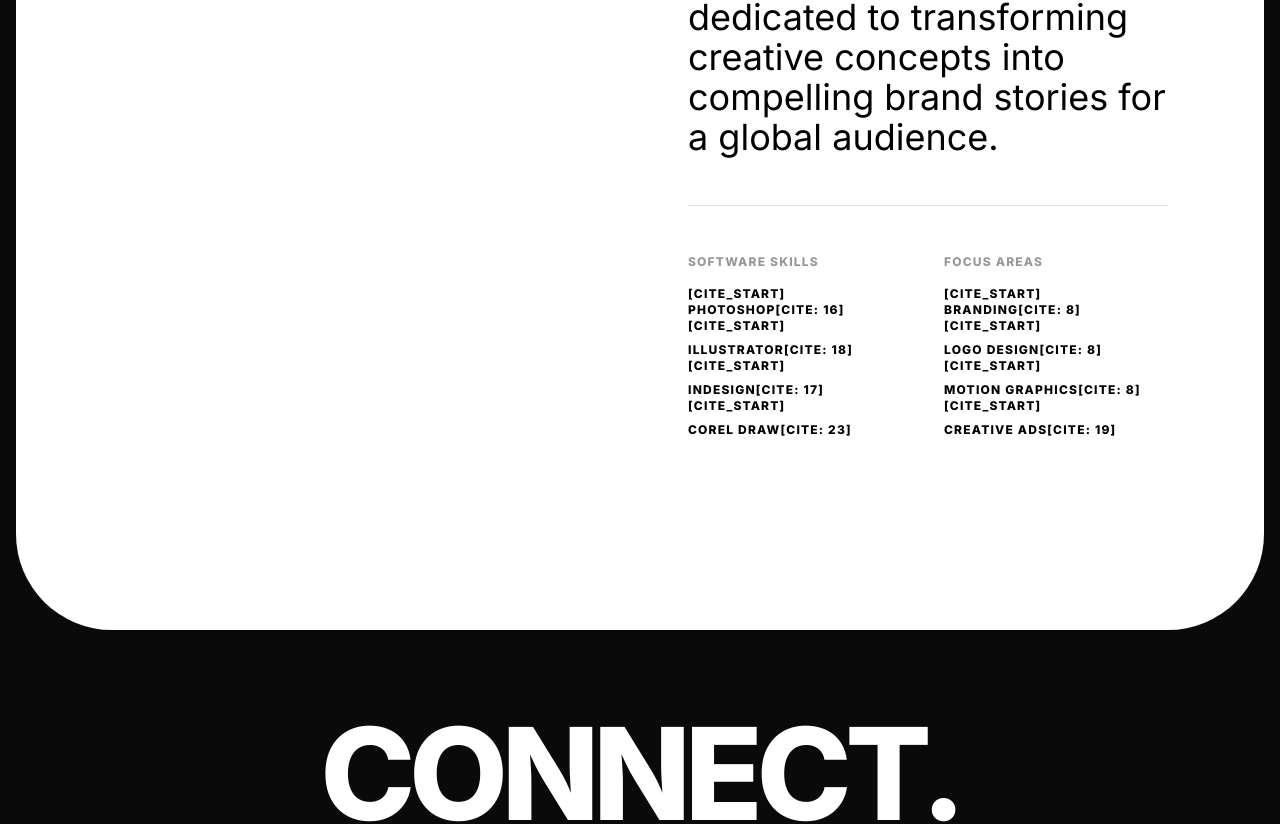
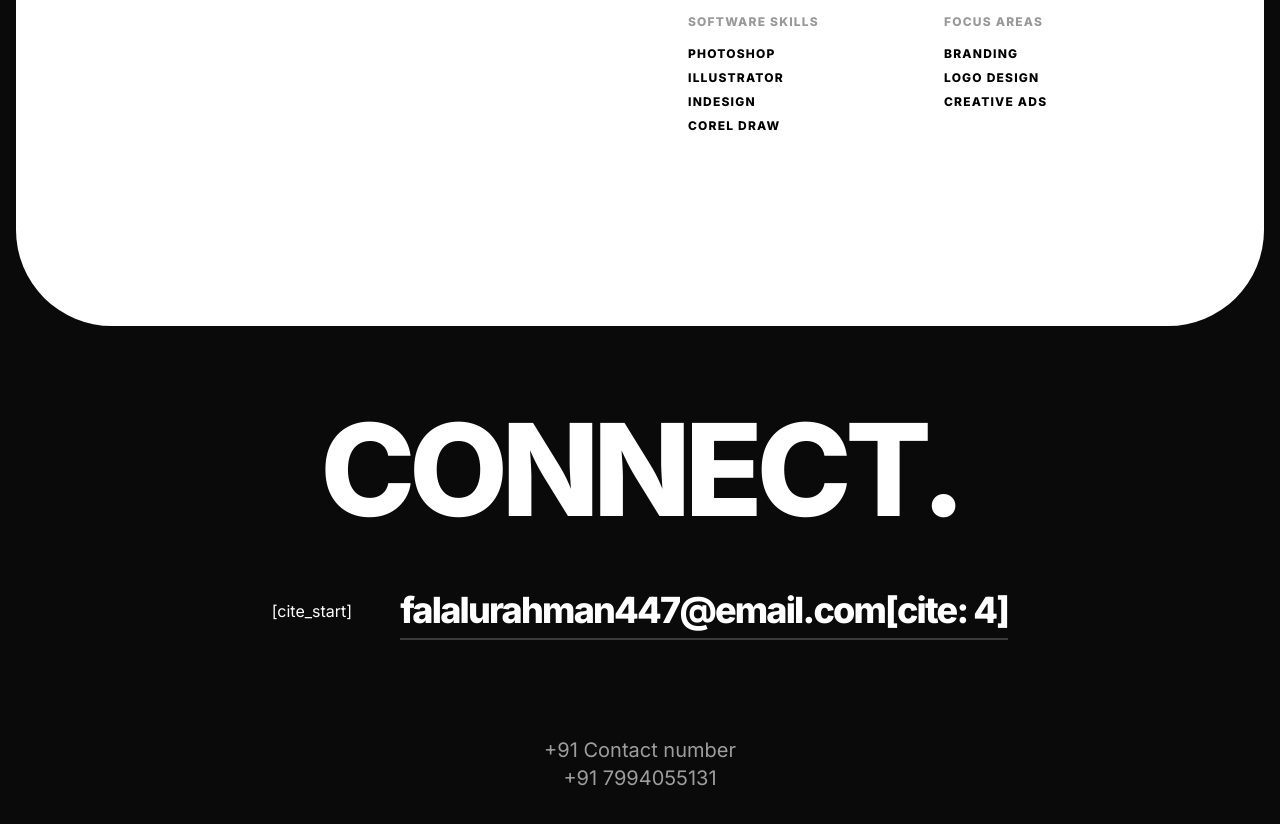
Before and after one commit to hermosamotif-stack/my-portfolio, a React (Vite) app: page / in a window 1280 px wide. Shown: the part 6145-6969 px from the top of the page. Built offline with nearby package versions, Linux system fonts and the light colour scheme.

Commit message:
Update App.tsx

```diff
--- a/App.tsx
+++ b/App.tsx
@@ -457,27 +457,26 @@ const App: React.FC = () => {
           </div>
           <div className="reveal space-y-12">
             <p className="text-2xl md:text-4xl leading-tight font-medium">
-              I’m fallulu Rahman , a Graphic Designer based in Malappuram, Kerala , with five years of freelance experience specializing in branding, logo design, and. My professional foundation includes a BA in Multimedia from Malabar College of Advanced Studies, a Diploma in Creative Ads from Kiasco Design Academy, and a specialized branding course from Chandraz Information Technology Company. I leverage a technical toolkit featuring Photoshop, Illustrator, InDesign, and CorelDraw to create impactful visual identities that resonate. Fluent in English, Malayalam,, I am dedicated to transforming creative concepts into compelling brand stories for a global audience.
-
+              I am Falalu Rahman , a Graphic Designer based in Malappuram, Kerala , with five years of freelance experience specializing in branding, logo design, My professional background includes a BA in Multimedia from Malabar College of Advanced Studies, a Diploma in Creative Ads from Kiasco Design Academy, and a specialized branding course from Chandraz Information Technology. I am highly proficient in Photoshop , Illustrator , InDesign , and CorelDraw , and I am fluent in English, Malayalam, and Arabic.
 
             </p>
             <div className="grid grid-cols-2 gap-8 text-xs uppercase tracking-widest font-bold pt-12 border-t border-black/10">
                <div>
                   <h4 className="mb-4 opacity-40">Software Skills</h4>
                   <ul className="space-y-2">
-                    [cite_start]<li>Photoshop[cite: 16]</li>
-                    [cite_start]<li>Illustrator[cite: 18]</li>
-                    [cite_start]<li>InDesign[cite: 17]</li>
-                    [cite_start]<li>Corel Draw[cite: 23]</li>
+                    <li>Photoshop</li>
+                    <li>Illustrator</li>
+                    <li>InDesign</li>
+                    <li>Corel Draw</li>
                   </ul>
                </div>
                <div>
                   <h4 className="mb-4 opacity-40">Focus Areas</h4>
                   <ul className="space-y-2">
-                    [cite_start]<li>Branding[cite: 8]</li>
-                    [cite_start]<li>Logo Design[cite: 8]</li>
-                    [cite_start]<li>Motion Graphics[cite: 8]</li>
-                    [cite_start]<li>Creative Ads[cite: 19]</li>
+                    <li>Branding</li>
+                    <li>Logo Design</li>
+
+                    <li>Creative Ads</li>
                   </ul>
                </div>
             </div>
@@ -494,7 +493,8 @@ const App: React.FC = () => {
           </div>
 
            <div className="text-xl opacity-60 font-medium mb-12">
-            [cite_start]+91 7994055131[cite: 4]
+            <h1>+91 Contact number </h1>
+             <h3>+91 7994055131</h3>
           </div>
 
           <div className="flex justify-center gap-12 text-[10px] uppercase tracking-[0.3em] font-bold opacity-40">
```
